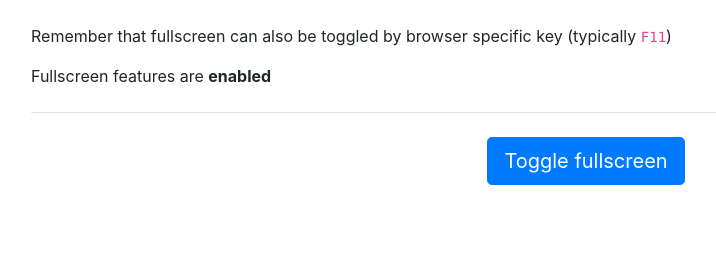
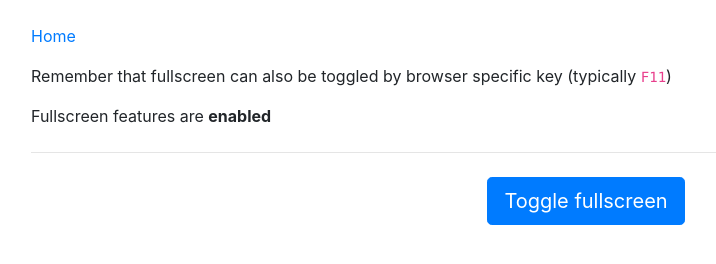
Before and after one commit to blr-Oliver/ms-edge-compatibility, a plain HTML site: page docs/fullscreen/fullscreen-test.html in a window 1280 px wide. Shown: the whole page, without its empty margins (54-770 px from the left). Drawn offline with nearby package versions, Linux system fonts and the light colour scheme.

Commit message:
link home

```diff
--- a/docs/fullscreen/fullscreen-test.html
+++ b/docs/fullscreen/fullscreen-test.html
@@ -13,11 +13,15 @@
 <body ng-app="fullscreen-test" ng-controller="RootCtrl as app" ng-class="{fullscreen: app.isFullscreen}">
   <div class="container">
     <p class="pt-4">
+      <a href="..">Home</a>
+    </p>
+    <p>
       Remember that fullscreen can also be toggled by browser specific key (typically <code>F11</code>)
     </p>
 
     <p>
-      Fullscreen features are <strong ng-class="{text-danger: !fullscreen.enabled}">{{fullscreen.enabled ? 'enabled' : 'disabled'}}</strong>
+      Fullscreen features are <strong ng-class="{text-danger: !fullscreen.enabled}">{{fullscreen.enabled ?
+        'enabled' : 'disabled'}}</strong>
     </p>
     <hr class="my-4" />
 
```
